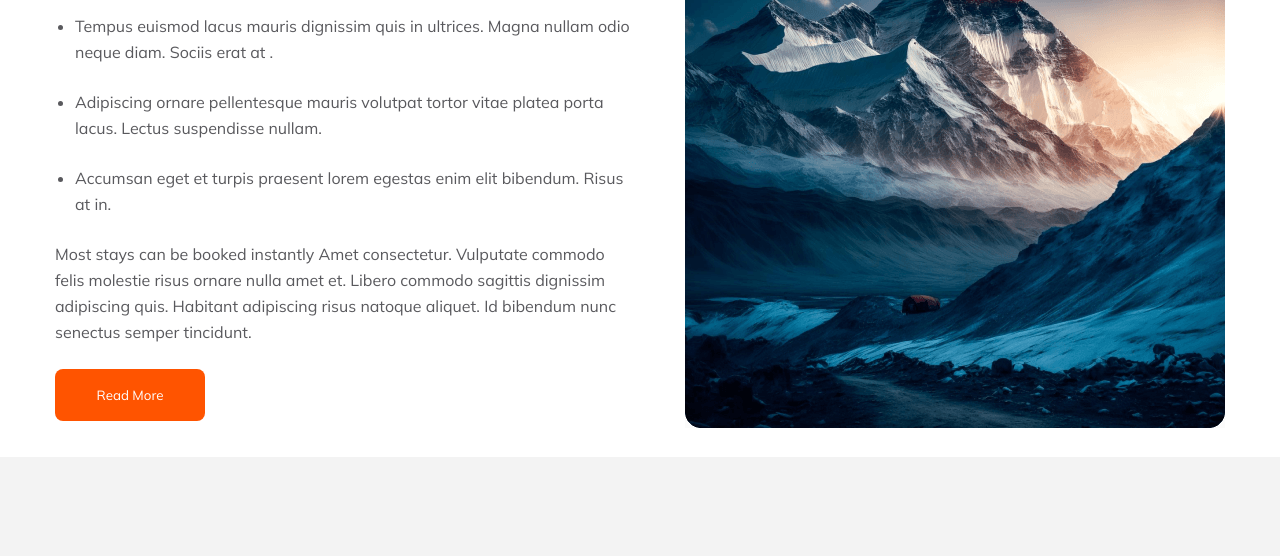
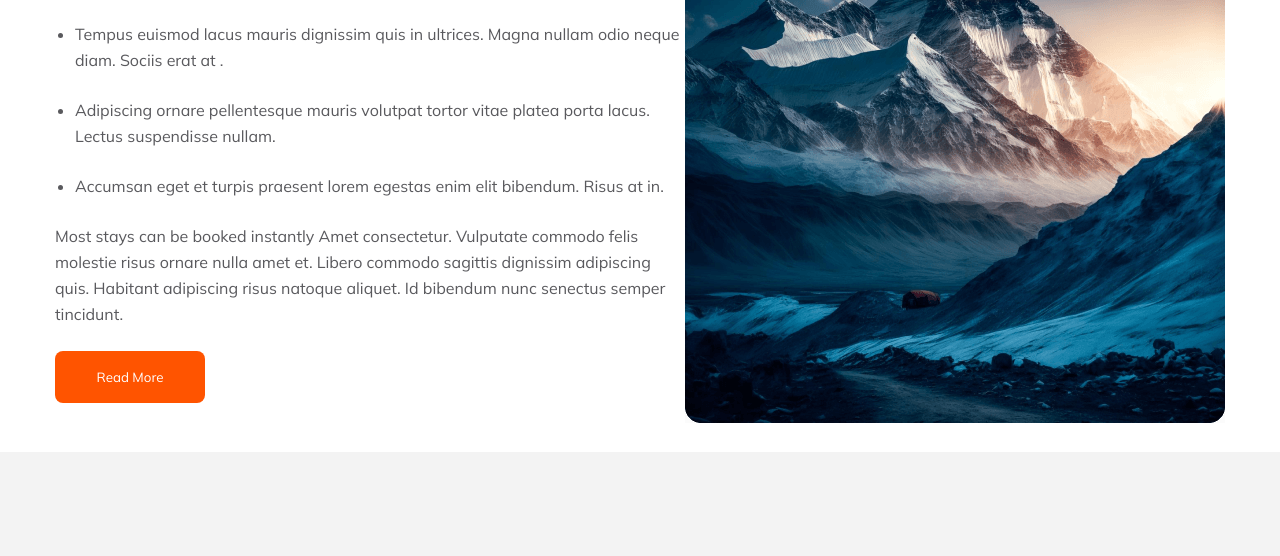
Before and after one commit to Amicableifti/P_Hero_Batch_09_Assignment_Two, a plain HTML site: page index.html in a window 1280 px wide. Shown: the part 249-805 px from the top of the page. Drawn offline with Linux system fonts and the light colour scheme.

Commit message:
Popular Tours Update

```diff
--- a/style/style.css
+++ b/style/style.css
@@ -141,7 +141,7 @@ li {
 
 
 /* Poplar Tour */
-.content {
+.poplar-tour .content {
     margin-right: 55px;
 
 }
@@ -150,7 +150,7 @@ li {
 
     margin-left: 20px;
 }
-.content h1 ,p,li{
+.content h1 , .content p, .content li{
     text-align: left;
     margin-bottom: 24px;
 }
```
